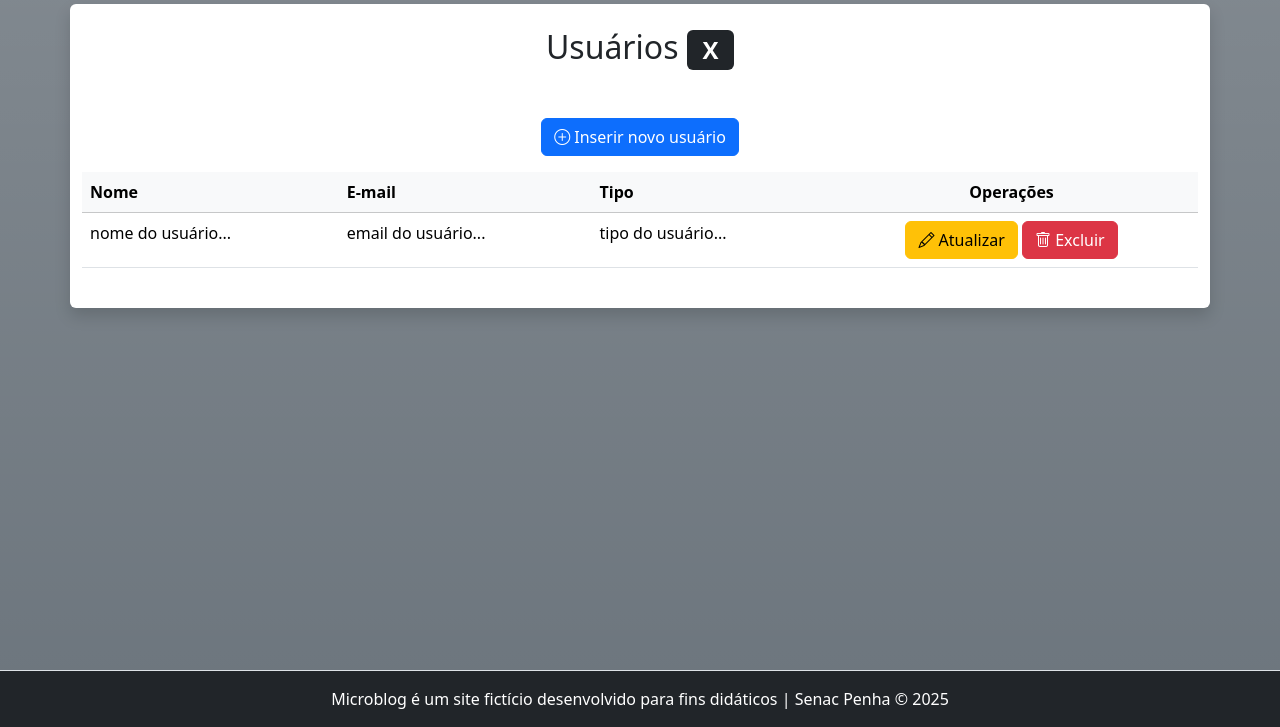
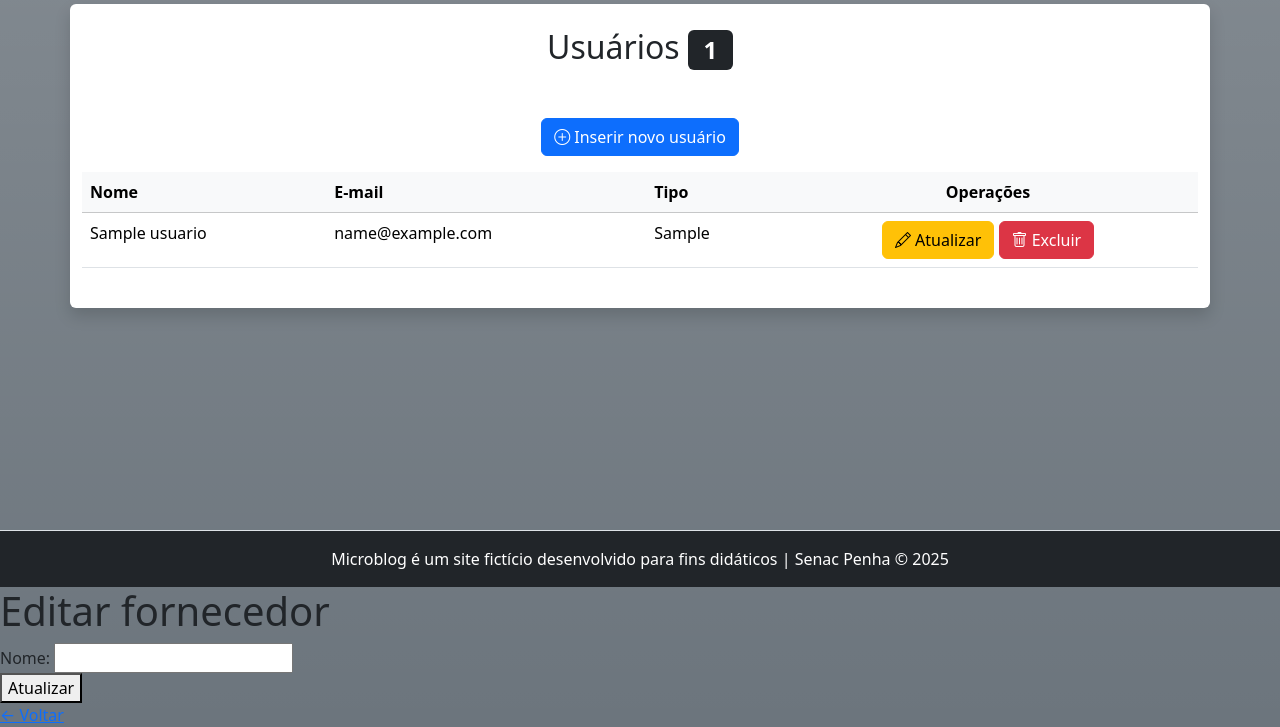
Before and after one commit to Elioise/microblog-elioise, a PHP site: page /admin/usuarios.php in a window 1280 px wide. Shown: the part 73-800 px from the top of the page. Run offline with PHP 8.4, Linux system fonts and the light colour scheme; tables that the repository leaves empty or names only in its code hold one stand-in row (values such as "Sample post"); data that the repository does not hold is empty.

Commit message:
excercicio

```diff
--- a/admin/usuario-insere.php
+++ b/admin/usuario-insere.php
@@ -43,7 +43,7 @@ if ($_SERVER['REQUEST_METHOD'] === 'POST') {
 			//Executar o serviço e passar os novos dados
 			$usuarioServico->inserir($novoUsuario);
 
-			Utils::redirecionarPara("usuario.php");
+			Utils::redirecionarPara("usuarios.php");
 
 		} catch (Throwable $e) {
 
--- a/admin/usuarios.php
+++ b/admin/usuarios.php
@@ -19,7 +19,7 @@ try {
 
 } catch (Throwable $e) {
 
-	$erro = "Erro ao buscar usuarios.  <br>" .$e->getMessage();
+	$erro = "Erro ao buscar usuarios.  <br>" . $e->getMessage();
 }
 
 
@@ -33,7 +33,7 @@ require_once "../includes/cabecalho-admin.php";
 <div class="row">
 	<article class="col-12 bg-white rounded shadow my-1 py-4">
 
-		<h2 class="text-center">Usuários <span class="badge bg-dark">X</span></h2>
+		<h2 class="text-center">Usuários <span class="badge bg-dark"><?=count($usuarios)?></span></h2>
 
 		<?php if ($erro): ?>
 			<p class="alert alert-danger text-center"> <?= $erro ?> </p>
@@ -59,11 +59,16 @@ require_once "../includes/cabecalho-admin.php";
 
 				<tbody>
 
+				<?php
+				foreach($usuarios as $usuario):
 
+
+
+				?>
 					<tr>
-						<td> nome do usuário... </td>
-						<td> email do usuário... </td>
-						<td> tipo do usuário... </td>
+						<td> <?=$usuario['nome']?> </td>
+						<td> <?=$usuario['email']?> </td>
+						<td> <?=$usuario['tipo']?> </td>
 						<td class="text-center">
 							<a class="btn btn-warning"
 								href="usuario-atualiza.php">
@@ -77,6 +82,10 @@ require_once "../includes/cabecalho-admin.php";
 						</td>
 					</tr>
 
+					<?php
+
+						endforeach
+						?>
 
 				</tbody>
 			</table>
@@ -89,3 +98,37 @@ require_once "../includes/cabecalho-admin.php";
 <?php
 require_once "../includes/rodape-admin.php";
 ?>
+
+
+
+
+<!DOCTYPE html>
+<html lang="pt-br">
+
+<head>
+	<meta charset="UTF-8">
+	<meta name="viewport" content="width=device-width, initial-scale=1.0">
+	<title>Editar fornecedor</title>
+	<link rel="stylesheet" href="../css/estilos.css">
+</head>
+
+<body>
+	<h1>Editar fornecedor</h1>
+
+	<form action="" method="post">
+		<!-- Sempre coloque o código/id do registro de forma oculta
+        no formulário. -->
+		<input type="hidden" name="id" value="<?= $fornecedor['id'] ?>">
+
+		<div>
+			<label for="nome">Nome:</label>
+			<input value="<?= $fornecedor['nome'] ?>" type="text" name="nome" id="nome" required>
+		</div>
+		<button type="submit">Atualizar</button>
+	</form>
+
+	<a href="listar.php">← Voltar</a>
+
+</body>
+
+</html>
```
Also changed, not shown: estilos.css (added). Lines whose indentation alone changed are shown as unchanged.
